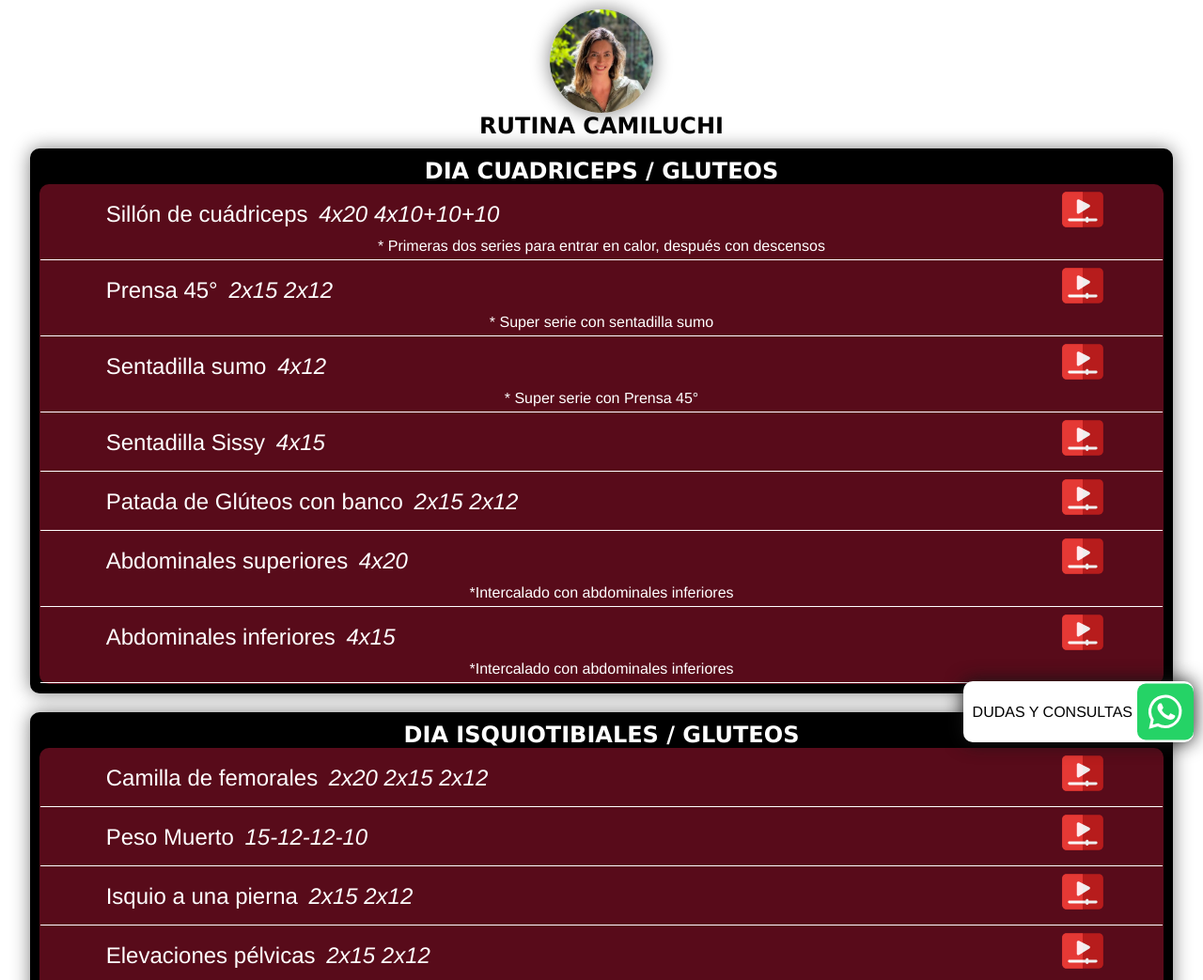
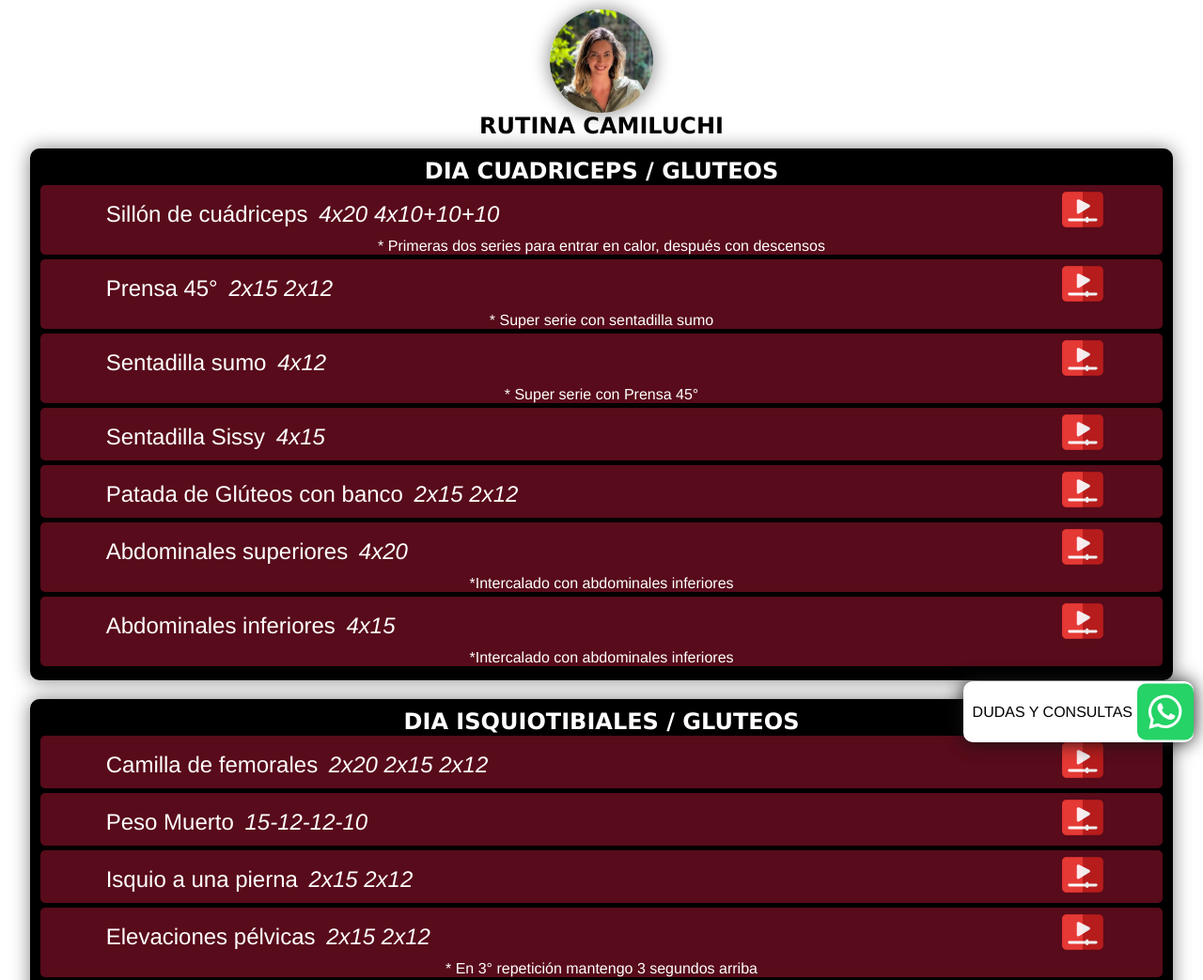
Before and after one commit to Pablocan86/rutina_castro_camila1, a plain HTML site: page index.html in a window 1280 px wide. Shown: the top 1043 px of the page at 94% size. Drawn offline with Linux system fonts and the light colour scheme.

Commit message:
modficación de estilos

```diff
--- a/css/styles.css
+++ b/css/styles.css
@@ -64,7 +64,6 @@ section {
 section article {
   width: 100%;
   border-radius: 10px;
-  background-color: rgb(88, 11, 26);
 }
 section article div {
   display: flex;
@@ -104,9 +103,10 @@ section article div p {
   flex-direction: column;
   justify-content: center;
   align-items: center;
-  border-bottom: 1px solid white;
+  background-color: rgb(88, 11, 26);
+  border-radius: 5px;
   font-family: "Franklin Gothic Medium", "Arial Narrow", Arial, sans-serif;
-  padding-bottom: 5px;
+  margin-bottom: 5px;
 }
 
 footer {
```
